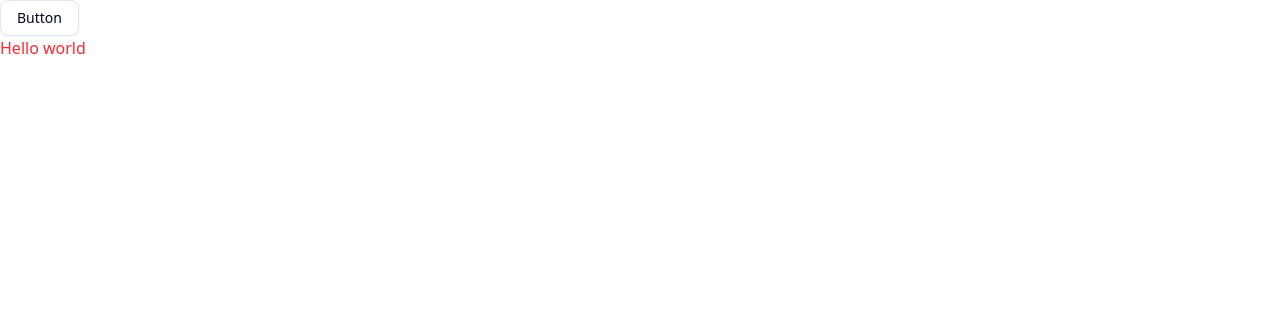
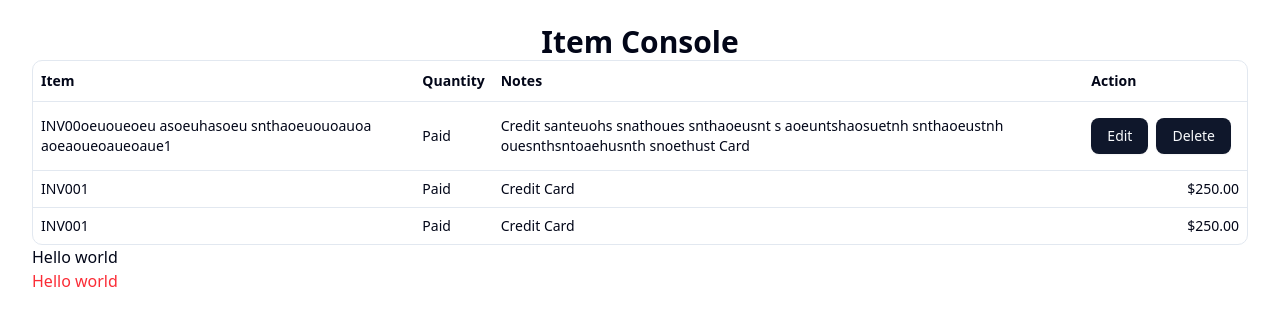
Before and after one commit to yaxollum/item-console, a React (Vite) app: page / in a window 1280 px wide. Shown: the top 326 px of the page. Built offline with nearby package versions, Linux system fonts and the light colour scheme.

Commit message:
add table

```diff
--- a/src/App.tsx
+++ b/src/App.tsx
@@ -1,13 +1,63 @@
 //import { useState } from "react";
 import { Button } from "./components/ui/button";
+import {
+  Table,
+  TableBody,
+  TableCell,
+  TableHead,
+  TableHeader,
+  TableRow,
+} from "@/components/ui/table";
 function App() {
   // const [count, setCount] = useState(0);
 
   return (
     <>
-      <Button variant="outline">Button</Button>
+      <div className="px-4 py-6 sm:px-6 lg:px-8">
+        <h1 className="text-3xl font-bold text-center">Item Console</h1>
+        <Table>
+          <TableHeader>
+            <TableRow>
+              <TableHead>Item</TableHead>
+              <TableHead>Quantity</TableHead>
+              <TableHead>Notes</TableHead>
+              <TableHead>Action</TableHead>
+            </TableRow>
+          </TableHeader>
+          <TableBody>
+            <TableRow>
+              <TableCell>
+                INV00oeuoueoeu asoeuhasoeu snthaoeuouoauoa aoeaoueoaueoaue1
+              </TableCell>
+              <TableCell>Paid</TableCell>
+              <TableCell className="whitespace-break-spaces">
+                Credit santeuohs snathoues snthaoeusnt s aoeuntshaosuetnh
+                snthaoeustnh ouesnthsntoaehusnth snoethust Card
+              </TableCell>
+              <TableCell className="whitespace-nowrap">
+                <Button>Edit</Button>
+                <Button className="m-2">Delete</Button>
+              </TableCell>
+            </TableRow>
+            <TableRow>
+              <TableCell className="font-medium">INV001</TableCell>
+              <TableCell>Paid</TableCell>
+              <TableCell>Credit Card</TableCell>
+              <TableCell className="text-right">$250.00</TableCell>
+            </TableRow>
+            <TableRow>
+              <TableCell className="font-medium">INV001</TableCell>
+              <TableCell>Paid</TableCell>
+              <TableCell>Credit Card</TableCell>
+              <TableCell className="text-right">$250.00</TableCell>
+            </TableRow>
+          </TableBody>
+        </Table>
 
-      <p className="text-red-500">Hello world</p>
+        <p>Hello world</p>
+
+        <p className="text-red-500">Hello world</p>
+      </div>
     </>
   );
 }
--- /dev/null
+++ b/src/components/ui/table.tsx
@@ -0,0 +1,114 @@
+import * as React from "react";
+
+import { cn } from "@/lib/utils";
+
+function Table({ className, ...props }: React.ComponentProps<"table">) {
+  return (
+    <div
+      data-slot="table-container"
+      className="relative w-full overflow-x-auto border-1 rounded-lg"
+    >
+      <table
+        data-slot="table"
+        className={cn("w-full caption-bottom text-sm", className)}
+        {...props}
+      />
+    </div>
+  );
+}
+
+function TableHeader({ className, ...props }: React.ComponentProps<"thead">) {
+  return (
+    <thead
+      data-slot="table-header"
+      className={cn("[&_tr]:border-b", className)}
+      {...props}
+    />
+  );
+}
+
+function TableBody({ className, ...props }: React.ComponentProps<"tbody">) {
+  return (
+    <tbody
+      data-slot="table-body"
+      className={cn("[&_tr:last-child]:border-0", className)}
+      {...props}
+    />
+  );
+}
+
+function TableFooter({ className, ...props }: React.ComponentProps<"tfoot">) {
+  return (
+    <tfoot
+      data-slot="table-footer"
+      className={cn(
+        "bg-muted/50 border-t font-medium [&>tr]:last:border-b-0",
+        className
+      )}
+      {...props}
+    />
+  );
+}
+
+function TableRow({ className, ...props }: React.ComponentProps<"tr">) {
+  return (
+    <tr
+      data-slot="table-row"
+      className={cn(
+        "hover:bg-muted/50 data-[state=selected]:bg-muted border-b transition-colors",
+        className
+      )}
+      {...props}
+    />
+  );
+}
+
+function TableHead({ className, ...props }: React.ComponentProps<"th">) {
+  return (
+    <th
+      data-slot="table-head"
+      className={cn(
+        "text-foreground h-10 px-2 text-left align-middle font-bold whitespace-nowrap [&:has([role=checkbox])]:pr-0 [&>[role=checkbox]]:translate-y-[2px]",
+        className
+      )}
+      {...props}
+    />
+  );
+}
+
+function TableCell({ className, ...props }: React.ComponentProps<"td">) {
+  return (
+    <td
+      data-slot="table-cell"
+      className={cn(
+        "p-2 align-middle whitespace-break-spaces [&:has([role=checkbox])]:pr-0 [&>[role=checkbox]]:translate-y-[2px]",
+        className
+      )}
+      {...props}
+    />
+  );
+}
+
+function TableCaption({
+  className,
+  ...props
+}: React.ComponentProps<"caption">) {
+  return (
+    <caption
+      data-slot="table-caption"
+      className={cn("text-muted-foreground mt-4 text-sm", className)}
+      {...props}
+    />
+  );
+}
+
+export {
+  Table,
+  TableHeader,
+  TableBody,
+  TableFooter,
+  TableHead,
+  TableRow,
+  TableCell,
+  TableCaption,
+};
```
